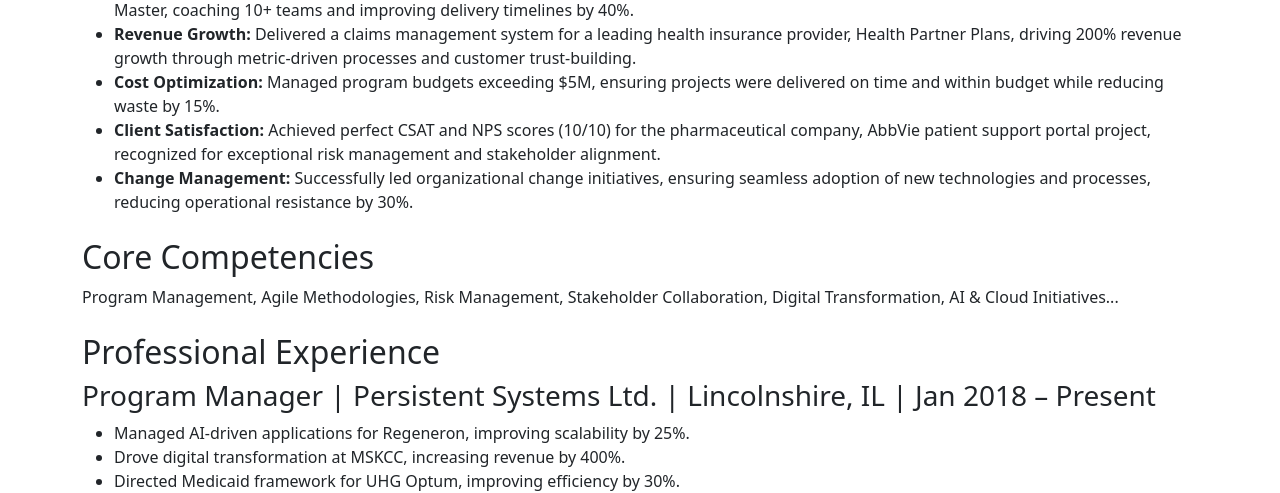
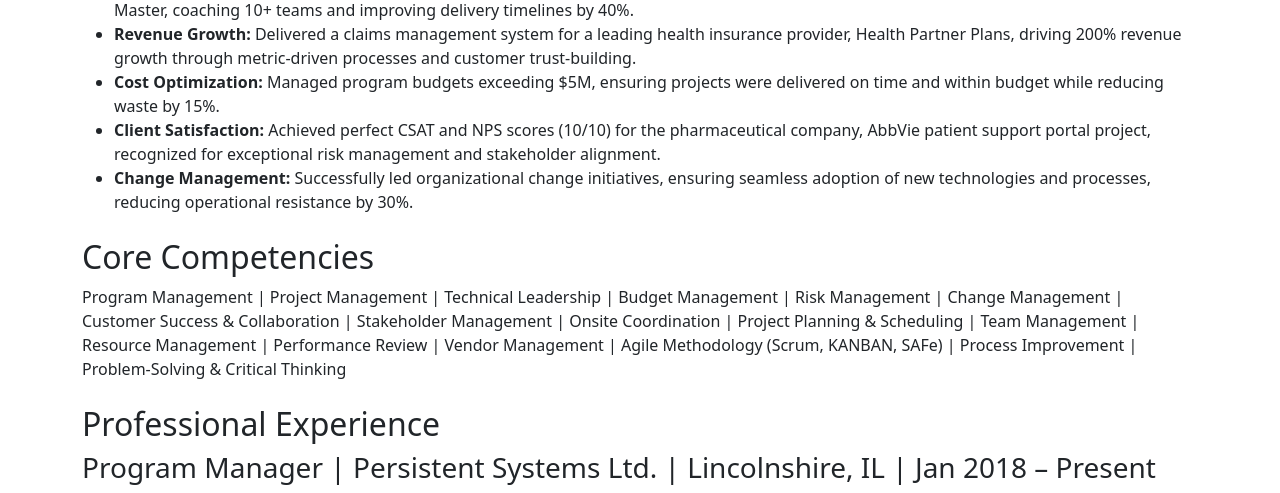
Before and after one commit to bipindeshpande/myprofile, a plain HTML site: page index.html in a window 1280 px wide. Shown: the part 472-965 px from the top of the page. Drawn offline with nearby package versions, Linux system fonts and the light colour scheme.

Commit message:
Update index.html

```diff
--- a/index.html
+++ b/index.html
@@ -15,12 +15,12 @@
             <p><a href="https://www.linkedin.com/in/bipin-deshpande/" target="_blank">LinkedIn Profile</a></p>
         </header>
 
-       <section class="mt-4">
+        <section class="mt-4">
             <h2>Professional Summary</h2>
             <p>Strategic Program Manager with 12+ years of experience driving digital transformations, AI adoption, and cloud initiatives across Healthcare, Life Sciences, and Insurance sectors.Proven track record of managing multi-million-dollar programs, driving agile transformations, and delivering customer-centric solutions that align with strategic business goals. Skilled in building high-performance teams, optimizing processes, and fostering stakeholder collaboration to achieve exceptional outcomes. Adept at translating complex business challenges into actionable strategies, ensuring on-time delivery, and maximizing ROI.</p>
         </section>
 
-       <section class="mt-4">
+        <section class="mt-4">
             <h2>Key Achievements</h2>
             <ul>
                 <li><strong>Agile Transformation:</strong> Led SAFe Agile transformations for enterprise customers, serving as a Release Train Engineer (RTE) and Senior Scrum Master, coaching 10+ teams and improving delivery timelines by 40%.</li>
@@ -33,17 +33,21 @@
 
         <section class="mt-4">
             <h2>Core Competencies</h2>
-            <p>Program Management, Agile Methodologies, Risk Management, Stakeholder Collaboration, Digital Transformation, AI & Cloud Initiatives...</p>
+            <p>Program Management | Project Management | Technical Leadership | Budget Management | Risk Management | Change Management | Customer Success & Collaboration | Stakeholder Management | Onsite Coordination | Project Planning & Scheduling | Team Management | Resource Management | Performance Review | Vendor Management | Agile Methodology (Scrum, KANBAN, SAFe) | Process Improvement | Problem-Solving & Critical Thinking</p>
         </section>
 
         <section class="mt-4">
             <h2>Professional Experience</h2>
             <h3>Program Manager | Persistent Systems Ltd. | Lincolnshire, IL | Jan 2018 – Present</h3>
             <ul>
-                <li>Managed AI-driven applications for Regeneron, improving scalability by 25%.</li>
-                <li>Drove digital transformation at MSKCC, increasing revenue by 400%.</li>
-                <li>Directed Medicaid framework for UHG Optum, improving efficiency by 30%.</li>
-            </ul>
+                Strategic Leadership: Acted as the single point of contact for clients, managing contracts, negotiations, and RAID tracking while aligning programs with organizational goals.
+				Stakeholder Management: Prepared detailed program reports for senior leadership, covering performance metrics, financial status, and risk assessments.
+				Team Development: Recruited, mentored, and conducted performance reviews for team members, fostering a culture of continuous improvement and professional growth.
+				Key Achievements:
+				•	Spearheaded Gen AI-based application development for Regeneron, transforming legacy systems and improving scalability by 25%
+				•	Managed digital transformation initiatives for a top-tier cancer hospital, MSKCC, securing multi-year contracts and boosting revenue by 400% with a 10% annual margin increase.
+				•	Directed a Medicaid management services framework for a Fortune 500 health insurance provider, UHG Optum, serving state governments and improving process efficiency by 30%.
+</ul>
 
             <h3>Senior Project Manager | Persistent Systems Ltd. | Pune, India | Oct 2014 – Dec 2017</h3>
             <ul>
```
